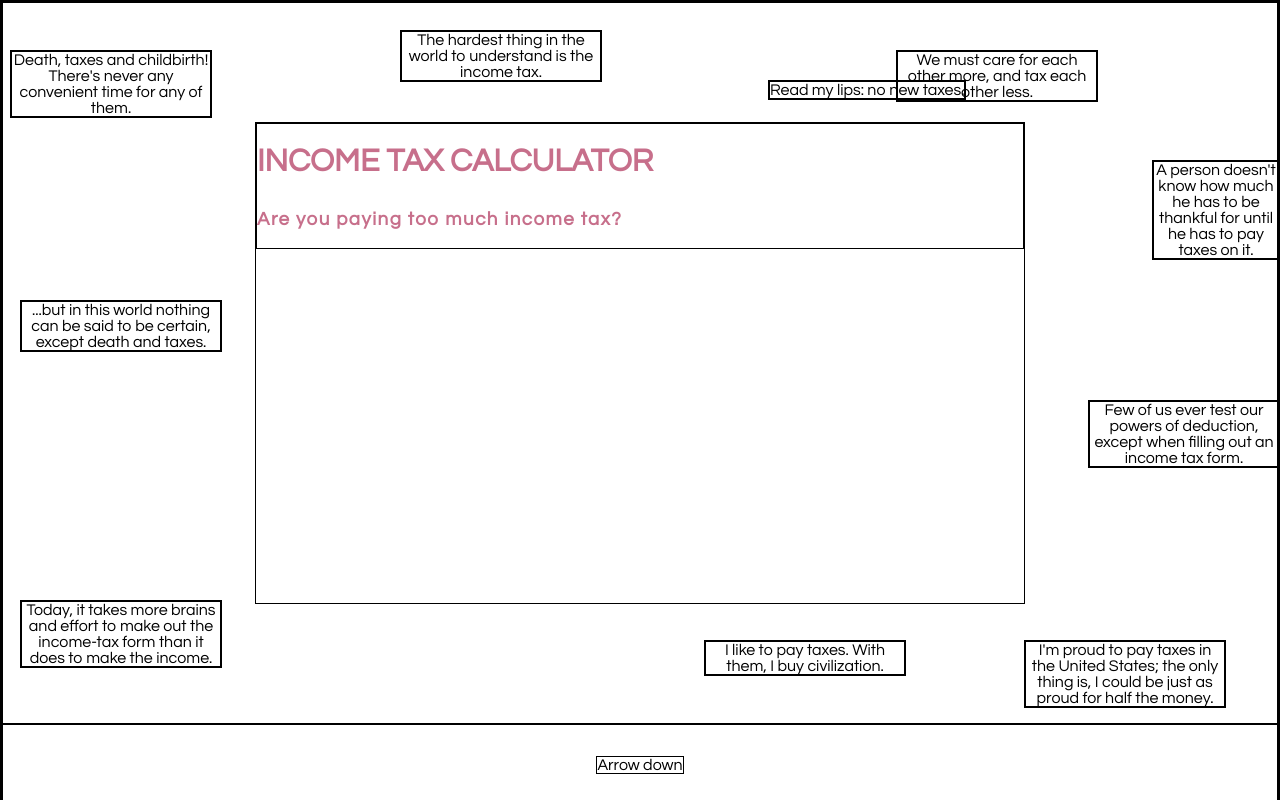
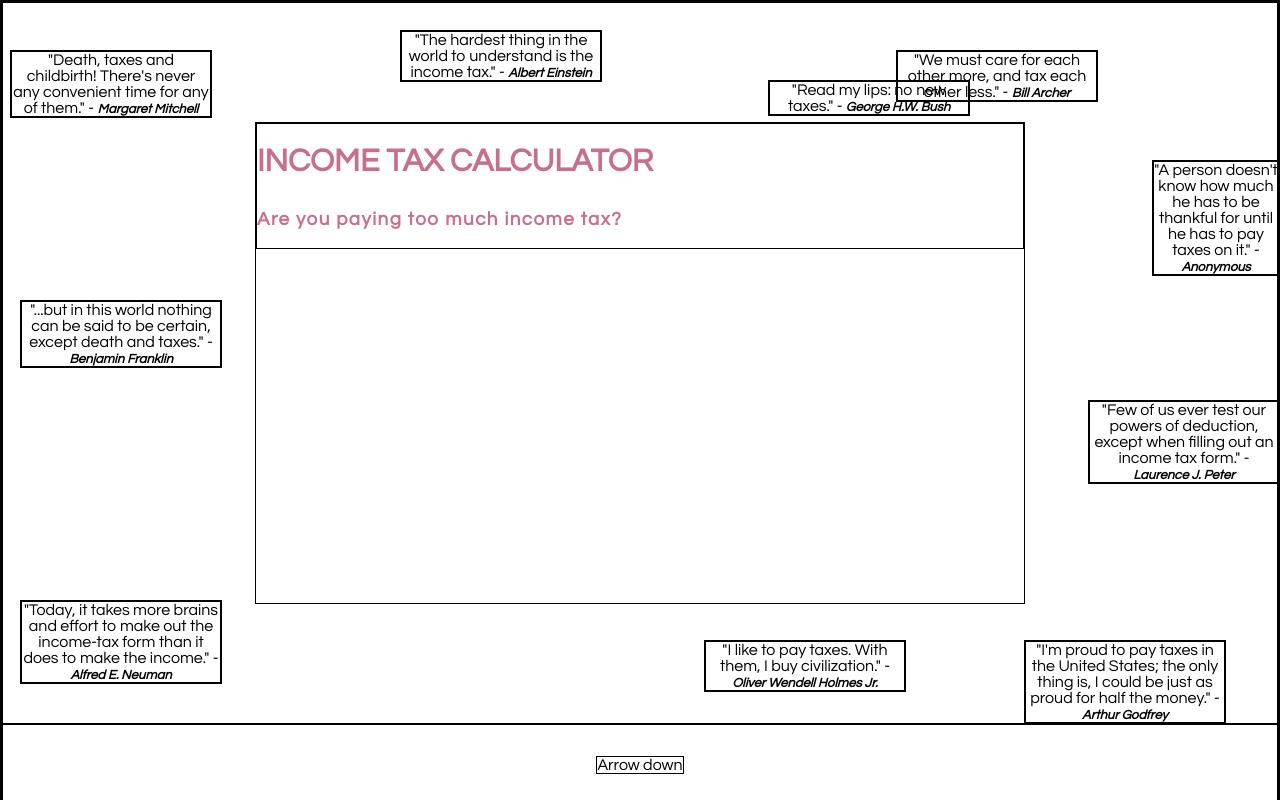
Before and after one commit to harrygturner/finimize-tax-challenge, a React (Create React App) app: page / in a window 1280 px wide. Shown: the top 800 px of the page. Built offline with nearby package versions, Linux system fonts and the light colour scheme.

Commit message:
quote format done and author added

```diff
--- a/src/App.css
+++ b/src/App.css
@@ -10,6 +10,12 @@ div {
   position: absolute;
   max-width: 200px;
   z-index: 2;
+}
+
+#quote span {
+  font-size: 13px;
+  font-style: italic;
+  font-weight: 700;
 }
 
 .section {
--- a/src/components/Quote.js
+++ b/src/components/Quote.js
@@ -4,7 +4,7 @@ const Quote = props => {
    return (
       <div id='quote' style={{ 'top': props.top, 'left': props.left }}>
          <div className='content'>
-            {props.content}
+            "{props.content}" - <span>{props.author}</span>
          </div>
       </div>
    )
```
